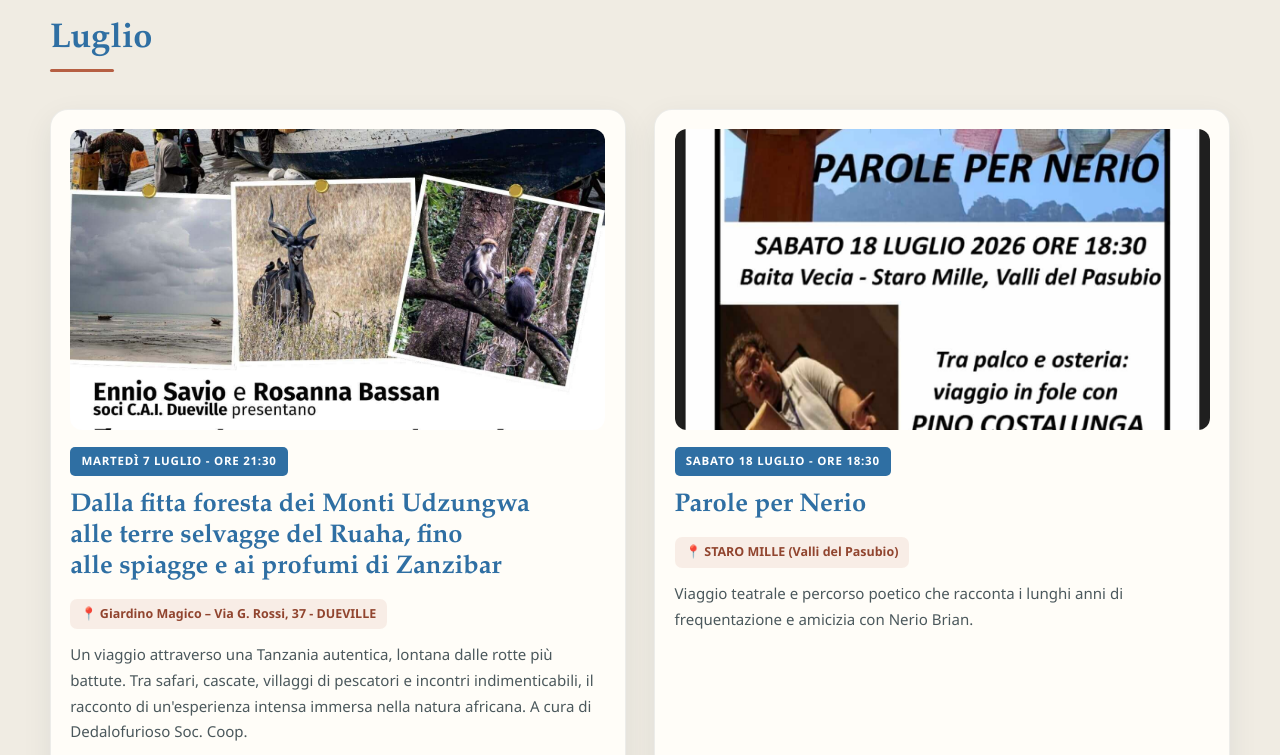
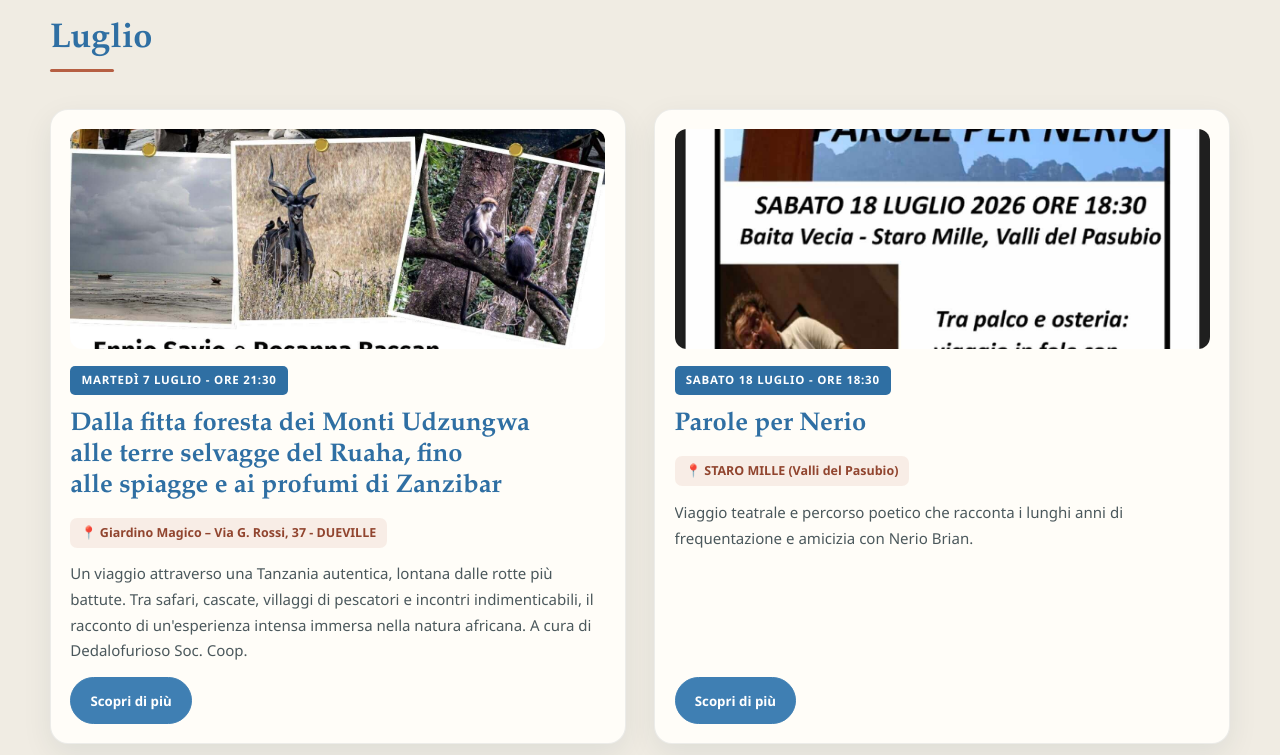
Before and after one commit to rassegnasosb/rassegnasosb, a plain HTML site: page rassegna-senza-orario-senza-bandiera-2026.html in a window 1280 px wide. Shown: the part 860-1615 px from the top of the page. Drawn offline with Linux system fonts and the light colour scheme.

Commit message:
Add files via upload

```diff
--- a/styles.css
+++ b/styles.css
@@ -468,7 +468,10 @@ section h2 {
   font-weight: 700;
 }
 
-/* 7. PROGRAMMA E CARD EVENTI */
+/* =========================================================
+   7. PROGRAMMA E CARD EVENTI
+   ========================================================= */
+
 #programma-2026 {
   max-width: none;
   width: 100%;
@@ -517,6 +520,8 @@ section h2 {
   content: "";
 }
 
+/* CARD EVENTO */
+
 .evento-box {
   display: flex;
   flex-direction: column;
@@ -537,15 +542,22 @@ section h2 {
   box-shadow: var(--ombra-card);
 }
 
+/* LOCANDINA NELL'ELENCO EVENTI
+   Ritagliata per uniformare tutte le card */
+
 .evento-img {
+  display: block;
   width: 100%;
+  height: 220px;
   aspect-ratio: 16 / 9;
-  height: auto;
   margin: 0 0 .2rem;
   border-radius: 12px;
   background: #e6e0d6;
   object-fit: cover;
+  object-position: center;
 }
+
+/* DATA EVENTO */
 
 .evento-data {
   display: inline-flex;
@@ -564,6 +576,8 @@ section h2 {
   text-transform: uppercase;
 }
 
+/* TITOLO EVENTO */
+
 .evento-titolo {
   margin: .1rem 0 0;
   color: var(--blu-notte);
@@ -573,6 +587,8 @@ section h2 {
   line-height: 1.2;
   text-wrap: balance;
 }
+
+/* LUOGO EVENTO */
 
 .evento-location {
   display: inline-flex;
@@ -596,12 +612,23 @@ section h2 {
   line-height: 1.45;
 }
 
+/* ANTEPRIMA DESCRIZIONE EVENTI
+   Mostra solo le prime 4 righe */
+
 .evento-desc {
+  display: -webkit-box;
+  -webkit-box-orient: vertical;
+  -webkit-line-clamp: 4;
+  line-clamp: 4;
+  overflow: hidden;
   margin: 0;
   color: #4b585c;
   font-size: .94rem;
   line-height: 1.7;
+  text-overflow: ellipsis;
 }
+
+/* PULSANTE SCOPRI DI PIÙ */
 
 .evento-btn {
   display: inline-flex;
@@ -625,6 +652,29 @@ section h2 {
   border-color: var(--blu-notte);
   background: var(--blu-notte);
   color: #fff;
+}
+
+/* LOCANDINA COMPLETA NEL POPUP */
+
+#modal-img {
+  display: block;
+  width: 100%;
+  height: auto;
+  max-height: 80vh;
+  margin: 0 auto;
+  border-radius: 12px;
+  background: #f0ece3;
+  object-fit: contain;
+  object-position: center;
+}
+
+/* GRIGLIA DESKTOP */
+
+@media (min-width: 760px) {
+  .programma-container {
+    grid-template-columns: repeat(2, minmax(0, 1fr));
+    gap: 1.6rem;
+  }
 }
 
 /* 8. ARCHIVIO E STEMMI */
@@ -1238,3 +1288,85 @@ footer img {
     font-size: 1.45rem;
   }
 }
+
+/* PULSANTE */
+
+/* =========================================================
+   15. CORREZIONI FINALI EVENTI
+   Immagini intere, anteprime ridotte e pulsanti
+   ========================================================= */
+
+.evento-img {
+  width: 100%;
+  height: auto;
+  aspect-ratio: auto;
+  max-height: none;
+  object-fit: contain;
+}
+
+.evento-desc {
+  display: -webkit-box;
+  -webkit-box-orient: vertical;
+  -webkit-line-clamp: 4;
+  line-clamp: 4;
+  overflow: hidden;
+  margin: 0;
+  color: #4b585c;
+  font-size: .94rem;
+  line-height: 1.7;
+  text-overflow: ellipsis;
+}
+
+.evento-btn {
+  margin-top: auto;
+  min-height: 44px;
+  padding: .7rem 1.2rem;
+  border-radius: 999px;
+  background: var(--blu-petrolio);
+  color: #fff;
+  font-weight: 750;
+}
+
+.evento-btn:hover {
+  transform: translateY(-2px);
+  background: var(--blu-notte);
+  color: #fff;
+}
+
+/* PROVA PAGINA EVENTI */
+/* =========================================================
+   CORREZIONE DEFINITIVA IMMAGINI EVENTI
+   Da inserire alla FINE ASSOLUTA del foglio CSS
+   ========================================================= */
+
+/* 1. ELENCO EVENTI: LOCANDINA RITAGLIATA */
+
+#programma-2026 .evento-box img.evento-img {
+  display: block !important;
+  width: 100% !important;
+  height: 220px !important;
+  min-height: 220px !important;
+  max-height: 220px !important;
+  aspect-ratio: 16 / 9 !important;
+  object-fit: cover !important;
+  object-position: center center !important;
+  overflow: hidden !important;
+  border-radius: 12px;
+}
+
+/* 2. POPUP: LOCANDINA INTERA */
+
+#modal-img {
+  display: block !important;
+  width: 100% !important;
+  max-width: 100% !important;
+  height: auto !important;
+  min-height: 0 !important;
+  max-height: none !important;
+  aspect-ratio: auto !important;
+  object-fit: contain !important;
+  object-position: center center !important;
+  overflow: visible !important;
+  margin: 0 auto;
+  border-radius: 12px;
+}
```
